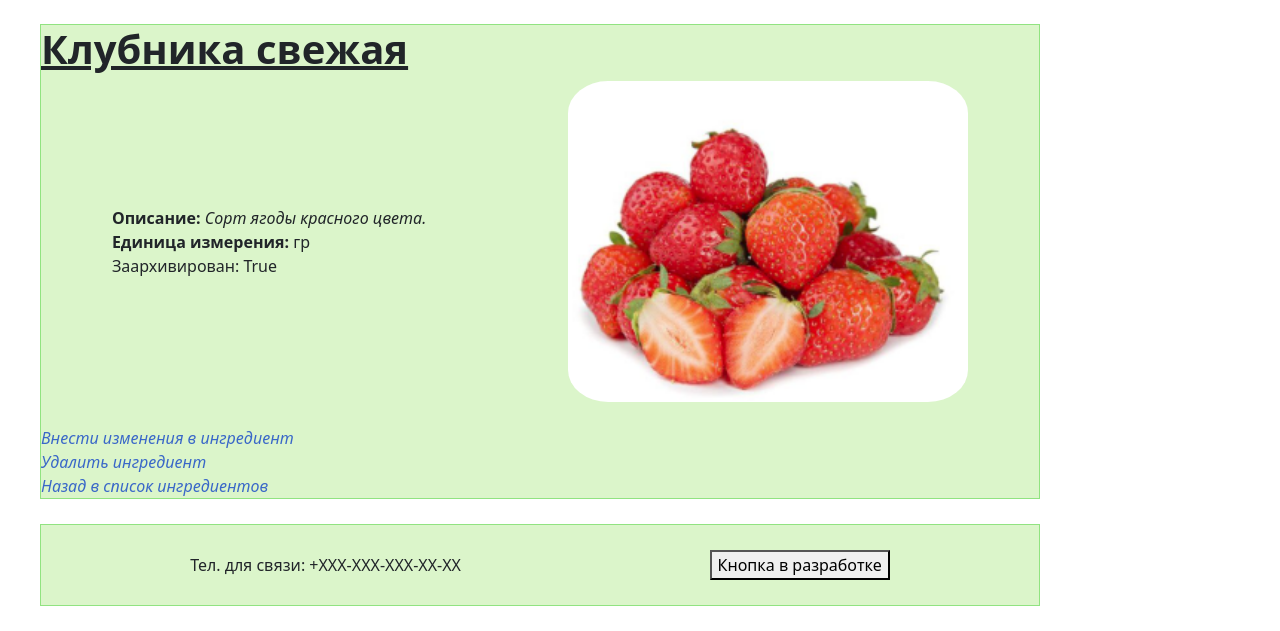
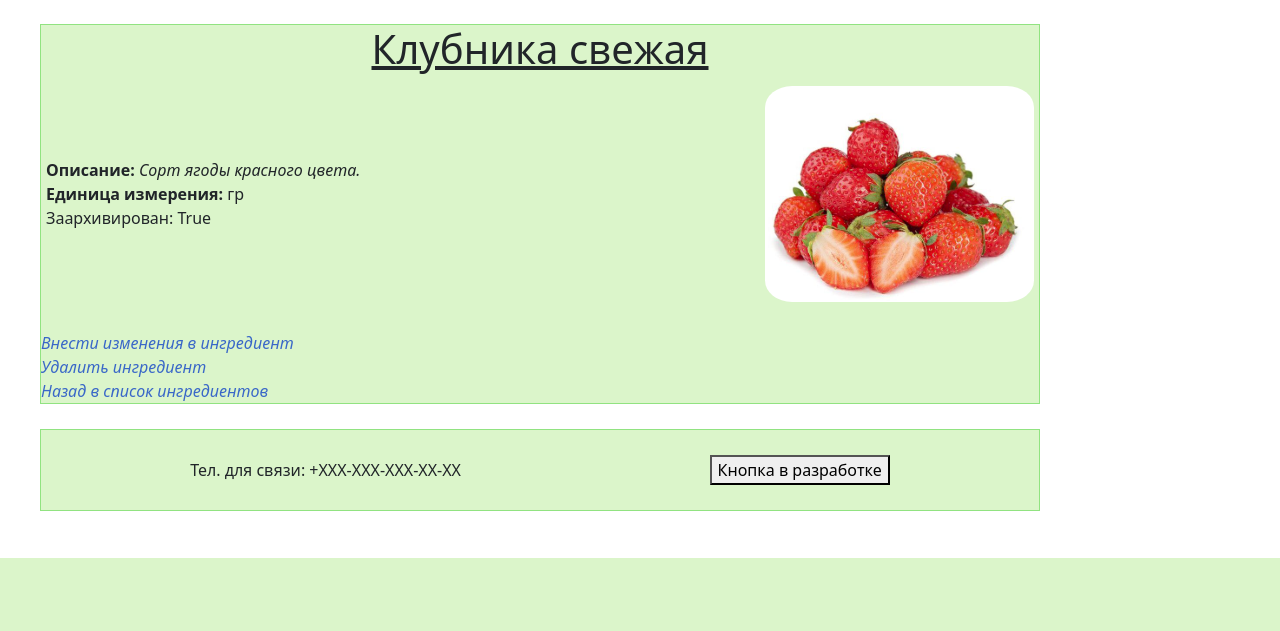
Before and after one commit to natasha-s-geekbrains/django-app, a Django app: page /ingred/11/ in a window 1280 px wide. Shown: the part 242-873 px from the top of the page. After the commit the page ends 800 px from the top, so only its background shows below. Run offline with Django 5.2, Linux system fonts and the light colour scheme; data comes from the database, SQL or seed files in the repository; both versions use the stored data as it was after the commit.

Commit message:
style changes Feb02

```diff
--- a/recipesite/myauth/templates/myauth/about-me.html
+++ b/recipesite/myauth/templates/myauth/about-me.html
@@ -8,7 +8,7 @@
 {% block body %}
 
 <div class="fixed-container">
-    <h1><u>Данные пользователя:</u></h1>
+    <h1 class="section-header">Данные пользователя:</h1>
     {% if user.is_authenticated %}
     <h2>Логин: <span class="user-data">{{ user.username }}</span></h2>
     <h2>Имя: <span class="user-data">{{ user.first_name }}</span></h2>
--- a/recipesite/myauth/templates/myauth/register.html
+++ b/recipesite/myauth/templates/myauth/register.html
@@ -8,7 +8,7 @@
 {% block body %}
 
 <div class="fixed-container">
-    <h1>Регистрация нового пользователя</h1>
+    <h1 class="section-header">Регистрация нового пользователя</h1>
     <form method="post">
         {% csrf_token %}
         {{ form.as_p }}
--- a/recipesite/recipeapp/templates/recipeapp/create-ingredient.html
+++ b/recipesite/recipeapp/templates/recipeapp/create-ingredient.html
@@ -7,7 +7,7 @@
 {% block body %}
 
 <div class="fixed-container">
-    <h1><u>Добавить новый ингредиент:</u></h1>
+    <h1 class="section-header">Добавить новый ингредиент:</h1>
     <form method="post">
         {% csrf_token %}
 
--- a/recipesite/recipeapp/templates/recipeapp/ingredient-details.html
+++ b/recipesite/recipeapp/templates/recipeapp/ingredient-details.html
@@ -5,17 +5,18 @@ Ingredient #{{ ingredient.pk }}
 {% endblock %}
 
 {% block body %}
-<h1><u><strong>{{ ingredient.name }}</strong></u></strong></h1>
+
 <div class="fixed-container">
+    <h1 class="section-header">{{ ingredient.name }}</h1>
     <div class="ingred-details">
-        <div>
+        <div class="ingred-det-data">
             <div><b>Описание:</b> <em>{{ ingredient.description }}</em></div>
             <div><b>Единица измерения:</b> {{ ingredient.measurement_unit }}</div>
             <div>Заархивирован: {{ ingredient.archived }}</div>
         </div>
         {% if ingredient.preview %}
-        <div>
-            <img src="{{ ingredient.preview.url }}" alt="{{ ingredient.preview.name }}" width="400px">
+        <div class="ingred-det-img">
+            <img src="{{ ingredient.preview.url }}" alt="{{ ingredient.preview.name }}">
         </div>
         {% endif %}
     </div>
--- a/recipesite/recipeapp/templates/recipeapp/ingredient_form.html
+++ b/recipesite/recipeapp/templates/recipeapp/ingredient_form.html
@@ -7,7 +7,7 @@
 {% block body %}
 
 <div class="fixed-container">
-    <h1><u>Добавить новый ингредиент:</u></h1>
+    <h1 class="section-header">Добавить новый ингредиент:</h1>
     <form method="post" enctype="multipart/form-data">
         {% csrf_token %}
 
--- a/recipesite/recipeapp/templates/recipeapp/ingredient_update_form.html
+++ b/recipesite/recipeapp/templates/recipeapp/ingredient_update_form.html
@@ -7,7 +7,7 @@ Update ingredient
 {% block body %}
 
 <div class="fixed-container">
-    <h1>Внести изменения в ингредиент</h1>
+    <h1 class="section-header">Внести изменения в ингредиент</h1>
     <form method="post" enctype="multipart/form-data">
         {% csrf_token %}
 
--- a/recipesite/recipeapp/templates/recipeapp/ingredients-list.html
+++ b/recipesite/recipeapp/templates/recipeapp/ingredients-list.html
@@ -9,7 +9,7 @@
 {% block body %}
 
 <div class="fixed-container">
-    <h1 class="ingred-list-header"><u>Список всех ингредиентов:</u></h1>
+    <h1 class="section-header">Список всех ингредиентов:</h1>
     {% if ingredients %}
     {% for ingredient in ingredients %}
     <div class="ingredients-list">
--- a/recipesite/recipeapp/templates/recipeapp/recipe_detail.html
+++ b/recipesite/recipeapp/templates/recipeapp/recipe_detail.html
@@ -6,10 +6,10 @@
 
 {% block body %}
 <div class="fixed-container">
-    <h1>Рецепт #{{ object.pk }}</h1>
-    <h2><span class="recipe-name">{{ object.name }}</span></h2></p>
+    <h1 class="section-header">Рецепт #{{ object.pk }}</h1>
     <div class="recipe-detail">
         <div>
+            <h2><span class="recipe-name">{{ object.name }}</span></h2></p>
             <p><b>Время приготовления (мин):</b> {{ object.cooking_time_min }}</p>
             <p><b>Автор рецепта:</b> {% firstof object.author.first_name object.author.username %}</p>
 
--- a/recipesite/recipeapp/templates/recipeapp/recipe_form.html
+++ b/recipesite/recipeapp/templates/recipeapp/recipe_form.html
@@ -7,7 +7,7 @@
 {% block body %}
 
 <div class="fixed-container">
-    <h1><u>Создать новый рецепт</u></h1>
+    <h1 class="section-header">Создать новый рецепт</h1>
     <form method="post" enctype="multipart/form-data">
         {% csrf_token %}
 
--- a/recipesite/recipeapp/templates/recipeapp/recipe_update_form.html
+++ b/recipesite/recipeapp/templates/recipeapp/recipe_update_form.html
@@ -7,7 +7,7 @@ Update recipe
 {% block body %}
 
 <div class="fixed-container">
-    <h1>Внести изменения в рецепт</h1>
+    <h1 class="section-header">Внести изменения в рецепт</h1>
     <form method="post" enctype="multipart/form-data">
         {% csrf_token %}
 
--- a/recipesite/static/styles.css
+++ b/recipesite/static/styles.css
@@ -44,14 +44,17 @@ section > div {
 }
 
 .recipes-list {
-    display: flex;
-    justify-content: space-around;
+    display: grid;
+    grid-template-columns: 10% 60% 30%;
     align-items: center;
+    border: 1px solid #91e381;
+    padding: 15px;
 }
 .recipe-detail {
     display: flex;
     justify-content: space-around;
     align-items: center;
+    padding: 15px;
 }
 
 .recipe-name {
@@ -67,8 +70,9 @@ section > div {
     border: 1px solid #91e381;
     padding: 15px;
 }
-.ingred-list-header {
+.section-header {
     text-align: center;
+    text-decoration: underline;
 }
 .ingred-list-img-div{
     justify-self: center;
@@ -84,9 +88,20 @@ section > div {
 
 .ingred-details{
     display: flex;
-    justify-content: space-around;
-    align-items: center;
+    justify-content: space-between;
+    align-items: top;
 }
+
+.ingred-det-data {
+    margin: 5px;
+    align-self: center
+}
+
+.ingred-det-img {
+    margin: 5px;
+    align-self: center
+}
+
 
 .user-data {
     color: blue;
@@ -137,11 +152,18 @@ ul.hr {
    }
 
 ul.hr li {
-    display: inline-block;
+    border: 1px solid #91e381;
+    list-style-position:inside;
+    list-style: none;
    }
 
 ul.hr li div {
-    display: flex;
-    justify-content: space-around;
+    display: grid;
+    grid-template-columns: 60% 40%;
     align-items: center;
+    padding: 5px;
    }
+ul.hr li div a {
+    font-size: 200%;
+    text-align: center;
+}
```
Also changed, not shown: recipesite/recipeapp/templates/recipeapp/recipe-index.html (+10 -7 lines), recipesite/recipeapp/templates/recipeapp/recipe_list.html (+6 -4 lines), recipesite/database/db.sqlite3, recipesite/uploads/recipes/recipe_8/preview/Снимок_экрана_2025-02-02_202843.png (added).
